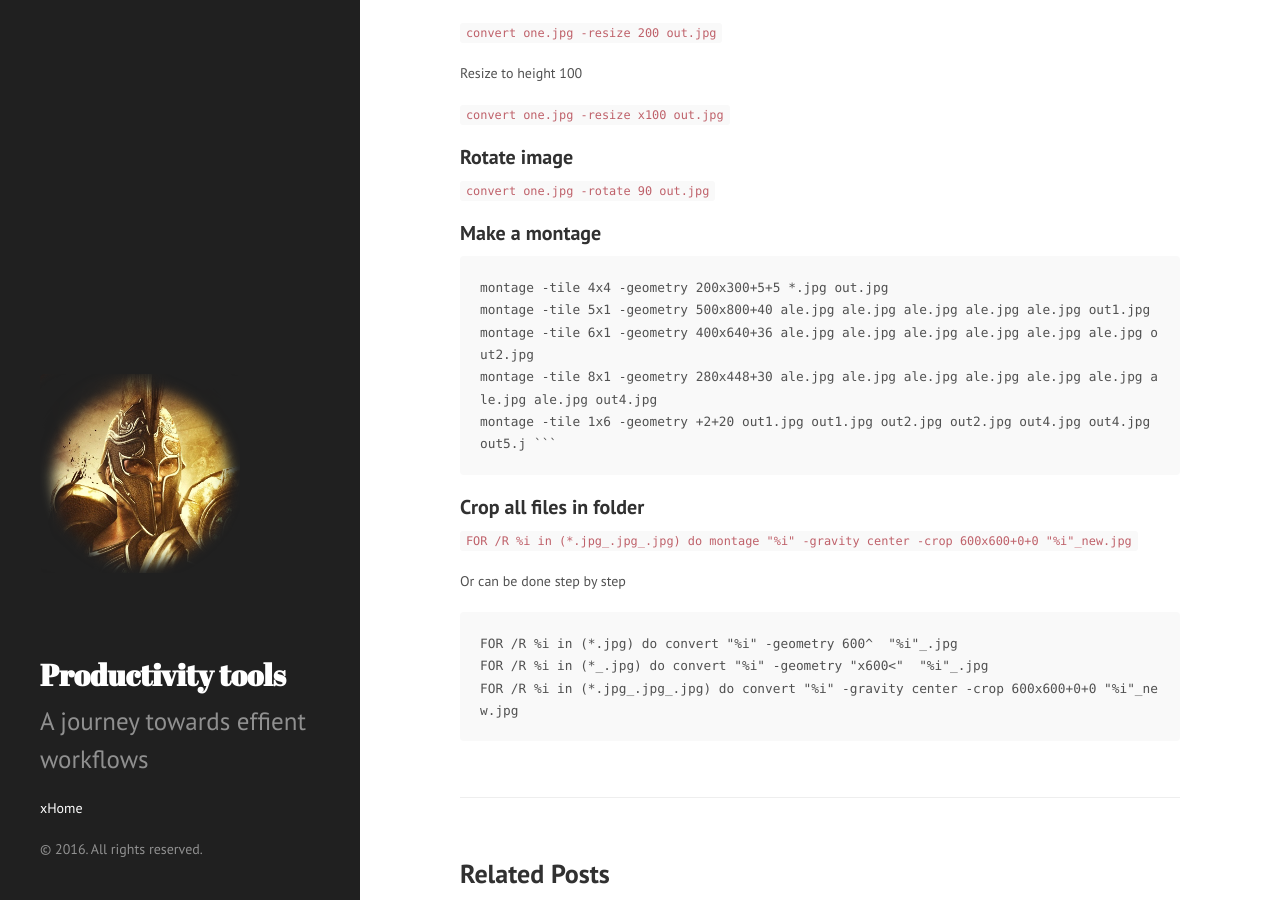
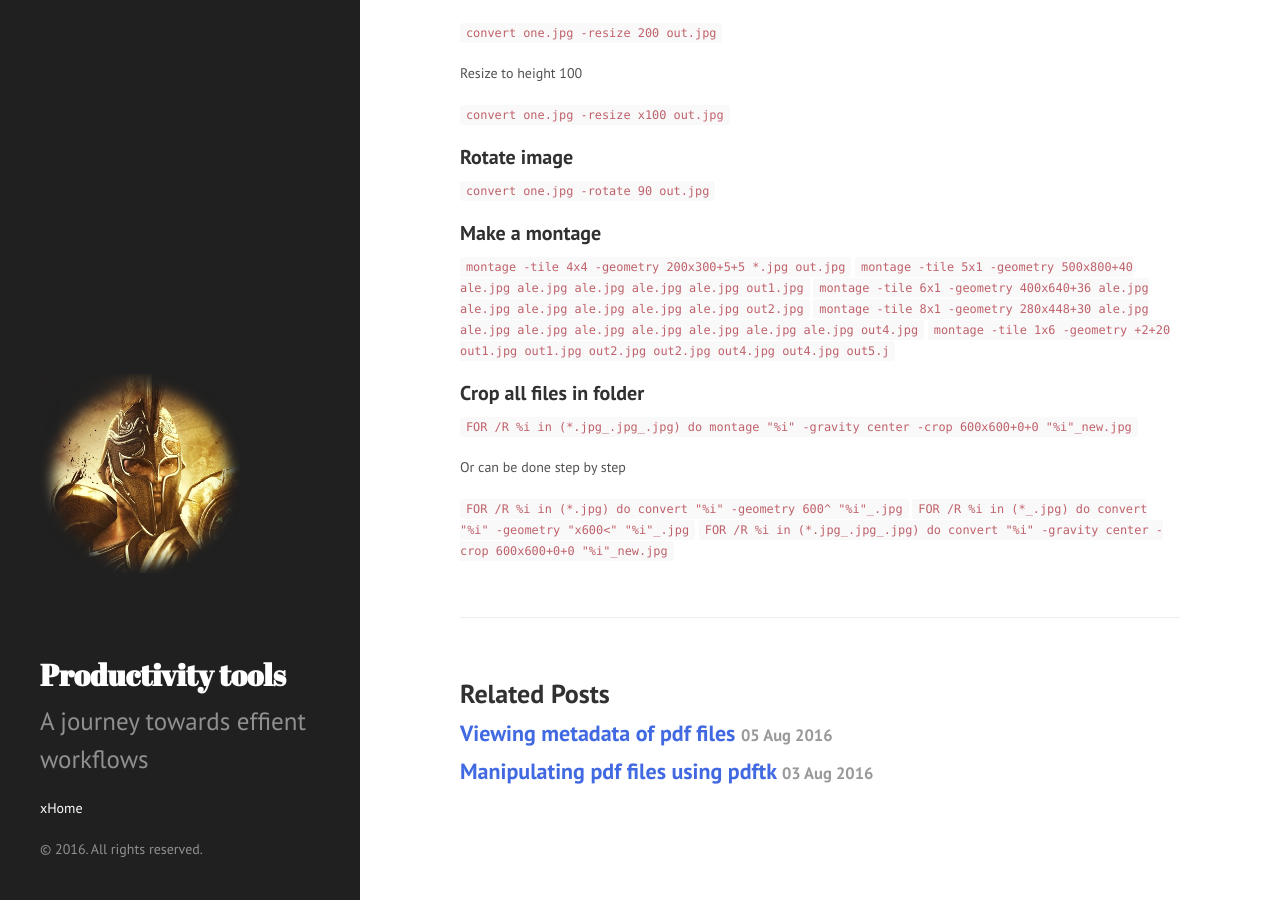
Before and after one commit to MaheshTK/MaheshTK.github.io, a Jekyll site: the page built from _posts/2016-08-10-using-image-magick.markdown, in a window 1280 px wide and 900 px high, scrolled down 789 px. Built offline with Jekyll 4.4.1, drawn with Linux system fonts in a browser that asks for light colours.

Commit message:
Post update: Using Image Magick

````diff
--- a/_posts/2016-08-10-using-image-magick.markdown
+++ b/_posts/2016-08-10-using-image-magick.markdown
@@ -47,12 +47,12 @@ Resize to height 100
 
 #### Make a montage
 
-    montage -tile 4x4 -geometry 200x300+5+5 *.jpg out.jpg
-    montage -tile 5x1 -geometry 500x800+40 ale.jpg ale.jpg ale.jpg ale.jpg ale.jpg out1.jpg
-    montage -tile 6x1 -geometry 400x640+36 ale.jpg ale.jpg ale.jpg ale.jpg ale.jpg ale.jpg out2.jpg
-    montage -tile 8x1 -geometry 280x448+30 ale.jpg ale.jpg ale.jpg ale.jpg ale.jpg ale.jpg ale.jpg ale.jpg out4.jpg
-    montage -tile 1x6 -geometry +2+20 out1.jpg out1.jpg out2.jpg out2.jpg out4.jpg out4.jpg out5.j
-```
+`montage -tile 4x4 -geometry 200x300+5+5 *.jpg out.jpg`
+`montage -tile 5x1 -geometry 500x800+40 ale.jpg ale.jpg ale.jpg ale.jpg ale.jpg out1.jpg`
+`montage -tile 6x1 -geometry 400x640+36 ale.jpg ale.jpg ale.jpg ale.jpg ale.jpg ale.jpg out2.jpg`
+`montage -tile 8x1 -geometry 280x448+30 ale.jpg ale.jpg ale.jpg ale.jpg ale.jpg ale.jpg ale.jpg ale.jpg out4.jpg`
+`montage -tile 1x6 -geometry +2+20 out1.jpg out1.jpg out2.jpg out2.jpg out4.jpg out4.jpg out5.j`
+
 
 #### Crop all files in folder
 
@@ -60,8 +60,6 @@ Resize to height 100
 
 Or can be done step by step
 
-~~~~
-FOR /R %i in (*.jpg) do convert "%i" -geometry 600^  "%i"_.jpg
-FOR /R %i in (*_.jpg) do convert "%i" -geometry "x600<"  "%i"_.jpg
-FOR /R %i in (*.jpg_.jpg_.jpg) do convert "%i" -gravity center -crop 600x600+0+0 "%i"_new.jpg
-~~~~
+`FOR /R %i in (*.jpg) do convert "%i" -geometry 600^  "%i"_.jpg`
+`FOR /R %i in (*_.jpg) do convert "%i" -geometry "x600<"  "%i"_.jpg`
+`FOR /R %i in (*.jpg_.jpg_.jpg) do convert "%i" -gravity center -crop 600x600+0+0 "%i"_new.jpg`
````
